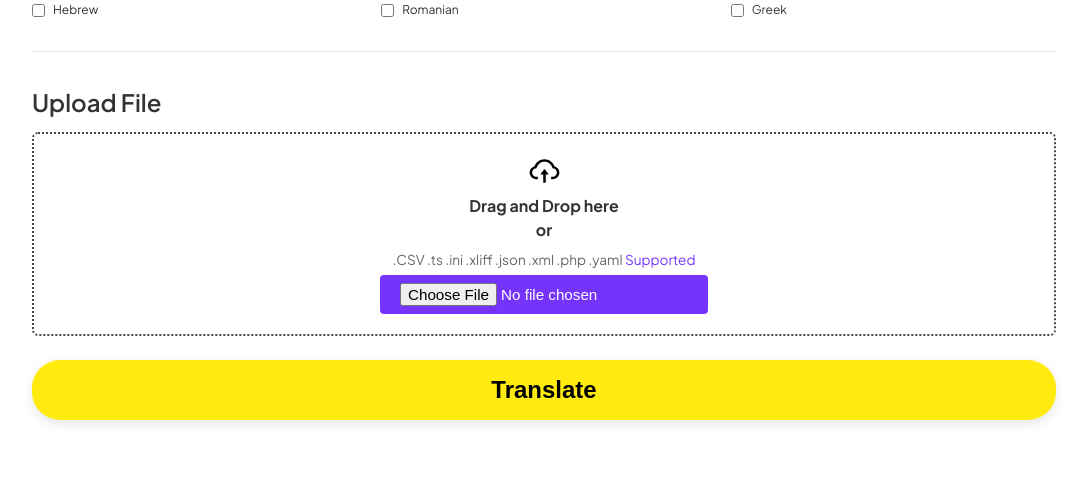
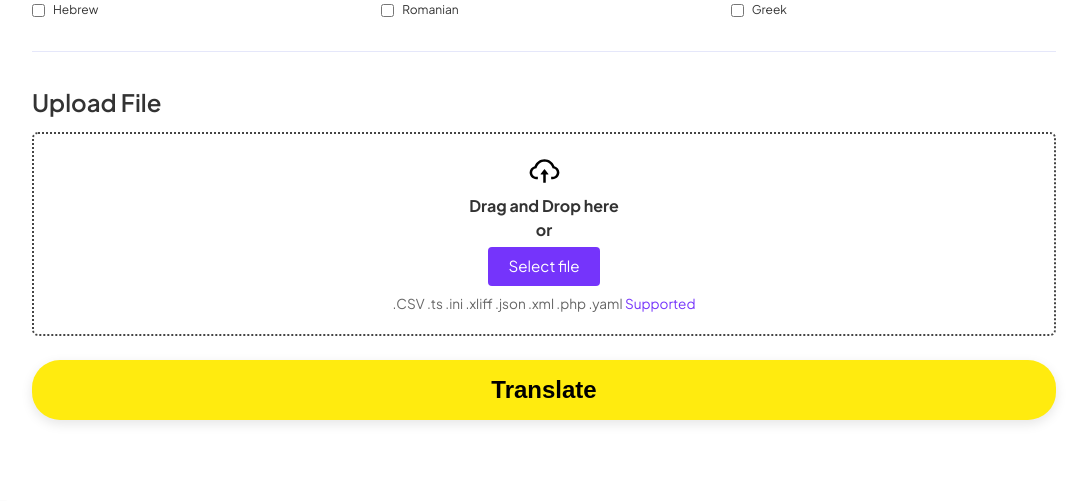
Before and after one commit to ponir-techlogicians/translator, a Django app: page /translate/ in a window 1280 px wide. Shown: the part 871-1372 px from the top of the page, without its empty margins (96-1183 px from the left). Run offline with Django 5.2, Linux system fonts and the light colour scheme; parts of the project's set-up code (start-up, migrations or seed data) failed here and were passed over; some libraries are stand-ins or nearby versions.

Commit message:
fixing design 1

```diff
--- a/app/static/app/css/style.css
+++ b/app/static/app/css/style.css
@@ -308,6 +308,7 @@ body {
     font-size: 16px;
 }
 .select-file {
+    display: inline-block;
     background: var(--purple);
     color: #fff;
     padding: 8px 20px;
@@ -316,6 +317,10 @@ body {
     border: 0;
     cursor: pointer;
     margin-top: 5px;
+}
+/* 숨길 파일 입력 */
+.file-input {
+    display: none;
 }
 .upload-box .support {
     color: var(--gray);
--- a/app/templates/translation/translate.html
+++ b/app/templates/translation/translate.html
@@ -82,13 +82,24 @@
             <hr>
 
             <!-- Upload -->
+{#            <h3>Upload File</h3>#}
+{#            <div class="upload-box" id="drop-area">#}
+{#                <p><img src="{% static 'app/img/ico_upload.svg' %}" alt="">︎</p>#}
+{#                <p><strong>Drag and Drop here <br> or</strong></p>#}
+{#                <button class="select-file" type="button">Select file</button>#}
+{#                <p class="support">.CSV .ts .ini .xliff .json .xml .php .yaml <span>Supported</span></p>#}
+{#                <input type="file" id="fileInput" name="file" class="select-file">#}
+{#                <div id="file-name" class="file-name"></div>#}
+{#            </div>#}
+
+            <!-- Upload -->
             <h3>Upload File</h3>
-            <div class="upload-box" id="drop-area">
+            <div class="upload-box"  id="drop-area">
                 <p><img src="{% static 'app/img/ico_upload.svg' %}" alt="">︎</p>
                 <p><strong>Drag and Drop here <br> or</strong></p>
-{#                <button class="select-file" type="button">Select file</button>#}
+                <input type="file" id="fileInput"  class="file-input" name="file"  />
+                <label for="file-input"  class="select-file">Select file</label>
                 <p class="support">.CSV .ts .ini .xliff .json .xml .php .yaml <span>Supported</span></p>
-                <input type="file" id="fileInput" name="file" class="select-file">
                 <div id="file-name" class="file-name"></div>
             </div>
 
@@ -96,7 +107,7 @@
             <button class="translate-btn" id="translateBtn">Translate</button>
 
             <div id="loadingSpinner" class="loading-spinner" style="display: none;">
-                <p>Translating... Please wait.</p>
+{#                <p>Translating... Please wait.</p>#}
                 <div class="spinner"></div>
             </div>
         </form>
```
